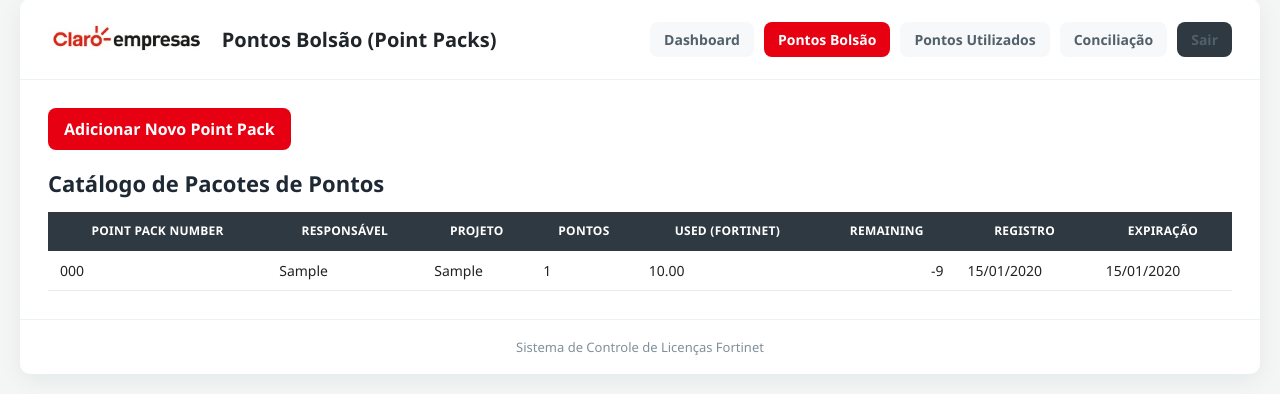
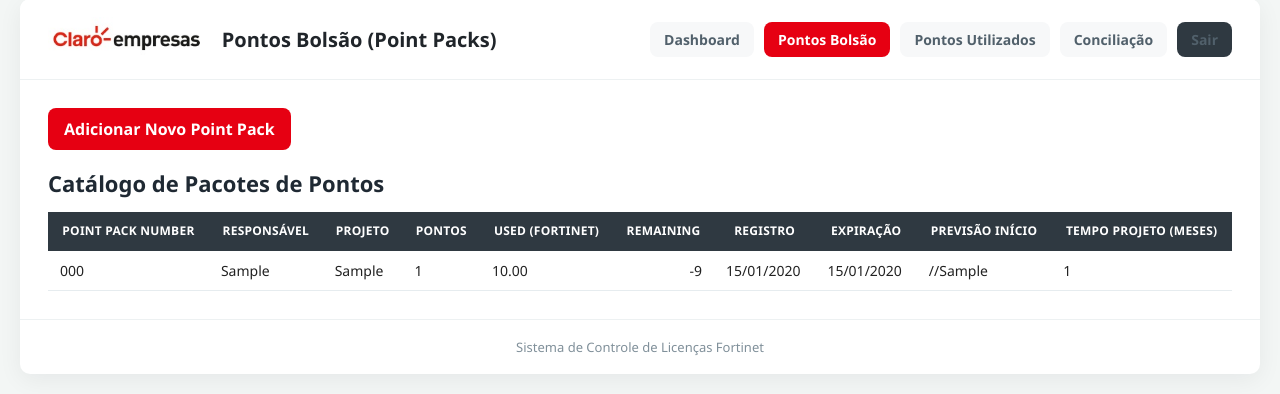
Before and after one commit to carloscostato-cmyk/Bolsao, a Flask app: page /pontos_bolsao in a window 1280 px wide. Shown: the part 21-415 px from the top of the page. Run offline with Flask 3, Linux system fonts and the light colour scheme; the visitor is signed in with stand-in values (Sample User, id 1); tables that the repository leaves empty hold one stand-in row (values such as "Sample post"); parts of the project's set-up code (start-up, migrations or seed data) failed here and were passed over.

Commit message:
Add missing fields to pontos_bolsao - previsao_inicio and tempo_projeto_meses
- Add previsao_inicio and tempo_projeto_meses columns to database schema
- Update SQL INSERT to save new fields
- Display new fields in pontos_bolsao listing table
- Maintain backward compatibility with ALTER TABLE fallback

```diff
--- a/app.py
+++ b/app.py
@@ -40,9 +40,22 @@ def init_db():
             pontos INTEGER NOT NULL,
             used_amount REAL DEFAULT 0,
             registration_date TEXT,
-            expiration_date TEXT
+            expiration_date TEXT,
+            previsao_inicio TEXT,
+            tempo_projeto_meses INTEGER
         )
     ''')
+
+    # Adicionar colunas se não existirem (para compatibilidade com bancos antigos)
+    try:
+        cur.execute("ALTER TABLE pontos_bolsao ADD COLUMN previsao_inicio TEXT")
+    except:
+        pass
+
+    try:
+        cur.execute("ALTER TABLE pontos_bolsao ADD COLUMN tempo_projeto_meses INTEGER")
+    except:
+        pass
     cur.execute('''
         CREATE TABLE IF NOT EXISTS pontos_utilizados (
             id INTEGER PRIMARY KEY AUTOINCREMENT,
@@ -198,8 +211,8 @@ def novo_ponto_bolsao():
             conn = get_db_connection()
             conn.execute('''
                 INSERT INTO pontos_bolsao
-                    (point_pack_number, responsavel, projetos, pontos, used_amount, registration_date, expiration_date)
-                VALUES (?, ?, ?, ?, ?, ?, ?)
+                    (point_pack_number, responsavel, projetos, pontos, used_amount, registration_date, expiration_date, previsao_inicio, tempo_projeto_meses)
+                VALUES (?, ?, ?, ?, ?, ?, ?, ?, ?)
             ''', (
                 request.form['point_pack_number'],
                 request.form['responsavel'],
@@ -208,6 +221,8 @@ def novo_ponto_bolsao():
                 float(request.form.get('used_amount') or 0),
                 request.form['registration_date'],
                 request.form['expiration_date'],
+                request.form.get('previsao_inicio') or None,
+                int(request.form['tempo_projeto_meses']) if request.form.get('tempo_projeto_meses') else None,
             ))
             conn.commit()
             conn.close()
--- a/templates/pontos_bolsao.html
+++ b/templates/pontos_bolsao.html
@@ -39,6 +39,8 @@
                         <th>Remaining</th>
                         <th>Registro</th>
                         <th>Expiração</th>
+                        <th>Previsão Início</th>
+                        <th>Tempo Projeto (meses)</th>
                     </tr>
                 </thead>
                 <tbody>
@@ -52,10 +54,12 @@
                         <td class="number">{{ "{:,.0f}".format(ponto.pontos - ponto.used_amount).replace(",", ".") }}</td>
                         <td>{% if ponto.registration_date %}{{ ponto.registration_date.split('-')[2] }}/{{ ponto.registration_date.split('-')[1] }}/{{ ponto.registration_date.split('-')[0] }}{% endif %}</td>
                         <td>{% if ponto.expiration_date %}{{ ponto.expiration_date.split('-')[2] }}/{{ ponto.expiration_date.split('-')[1] }}/{{ ponto.expiration_date.split('-')[0] }}{% endif %}</td>
+                        <td>{% if ponto.previsao_inicio %}{{ ponto.previsao_inicio.split('-')[2] }}/{{ ponto.previsao_inicio.split('-')[1] }}/{{ ponto.previsao_inicio.split('-')[0] }}{% endif %}</td>
+                        <td>{{ ponto.tempo_projeto_meses or '-' }}</td>
                     </tr>
                     {% else %}
                     <tr>
-                        <td colspan="7">Nenhum pacote de pontos cadastrado.</td>
+                        <td colspan="10">Nenhum pacote de pontos cadastrado.</td>
                     </tr>
                     {% endfor %}
                 </tbody>
```
